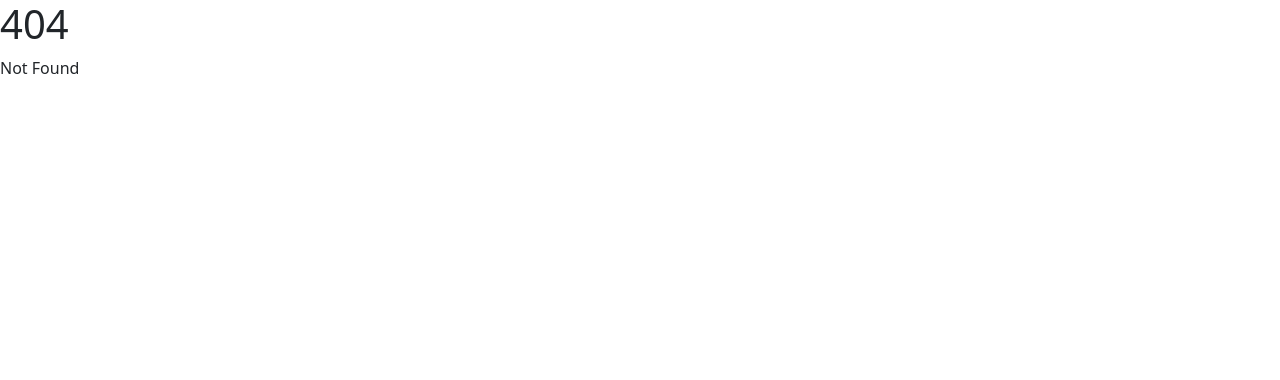
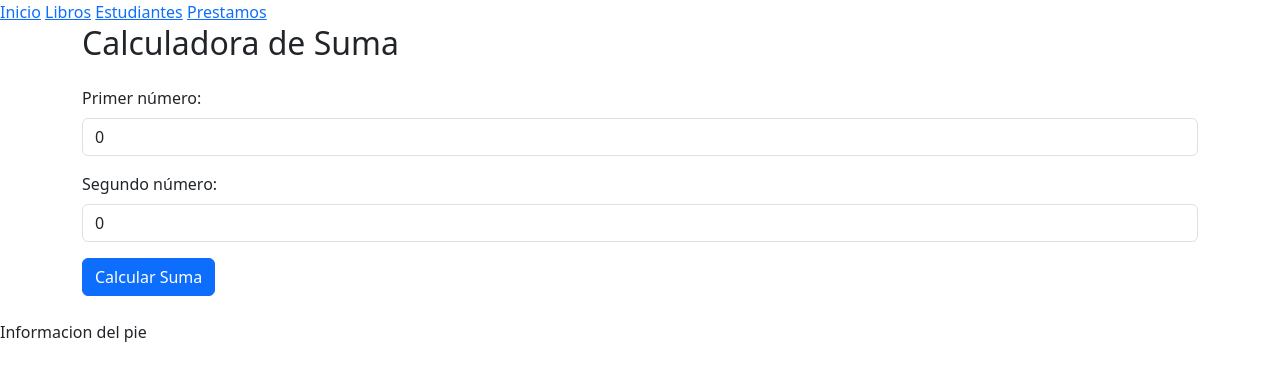
Before and after one commit to jhoi200425/my-app, a SvelteKit app: page /libros in a window 1280 px wide. Before the commit this address had no page. Shown: the top 380 px of the page. Built offline with nearby package versions, Linux system fonts and the light colour scheme.

Commit message:
Agregar paginas y lista de tareas

```diff
--- a/src/lib/components/Navbar.svelte
+++ b/src/lib/components/Navbar.svelte
@@ -1,6 +1,6 @@
 <nav>
-    <a href="#">Inicio</a>
-    <a href="#">Libros</a>
-    <a href="#">Estudiantes</a>
-    <a href="#">Prestamos</a>
+    <a href="/inicio">Inicio</a>
+    <a href="/libros">Libros</a>
+    <a href="/estudiantes">Estudiantes</a>
+    <a href="/prestamos">Prestamos</a>
 </nav>
--- a/src/routes/+layout.svelte
+++ b/src/routes/+layout.svelte
@@ -1,11 +1,5 @@
 <script>
-	import favicon from '$lib/assets/favicon.svg';
-
-	let { children } = $props();
+  let { children } = $props();
 </script>
 
-<svelte:head>
-	<link rel="icon" href={favicon} />
-</svelte:head>
-
 {@render children()}
--- /dev/null
+++ b/src/routes/libros/+page.svelte
@@ -0,0 +1,64 @@
+<script>
+    import Navbar from "../../lib/components/Navbar.svelte";
+    import Footer from "../../lib/components/Footer.svelte";
+
+    let numeros = $state({
+        numero1: 0,
+        numero2: 0
+    });
+
+    let resultado = $state(0);
+    let mostrarResultado = $state(false);
+
+    function calcularSuma() {
+        resultado = Number(numeros.numero1) + Number(numeros.numero2);
+        mostrarResultado = true;
+    }
+</script>
+
+<Navbar/>
+
+<div class="container">
+    <h2 class="mb-4">Calculadora de Suma</h2>
+
+    <form class="mb-4">
+        <div class="mb-3">
+            <label for="numero1" class="form-label">Primer número:</label>
+            <input
+                type="number"
+                id="numero1"
+                bind:value={numeros.numero1}
+                class="form-control"
+                required
+            />
+        </div>
+
+        <div class="mb-3">
+            <label for="numero2" class="form-label">Segundo número:</label>
+            <input
+                type="number"
+                id="numero2"
+                bind:value={numeros.numero2}
+                class="form-control"
+                required
+            />
+        </div>
+
+        <button
+            type="button"
+            onclick={calcularSuma}
+            class="btn btn-primary"
+        >
+            Calcular Suma
+        </button>
+    </form>
+
+    {#if mostrarResultado}
+        <div>
+            <h2 class="text-xl font-bold mb-2">Resultado:</h2>
+            <p><strong>La suma de {numeros.numero1} + {numeros.numero2} es:</strong> {resultado}</p>
+        </div>
+    {/if}
+</div>
+
+<Footer/>
--- /dev/null
+++ b/src/routes/prestamos/+page.svelte
@@ -0,0 +1 @@
+<p>Pagina de <b>prestamos</b></p>
```
Also changed, not shown: src/routes/+page.svelte (+3 -5 lines), src/routes/estudiantes/+page.svelte (added, +76 -0 lines), src/routes/inicio/+page.svelte (added, +61 -0 lines).
